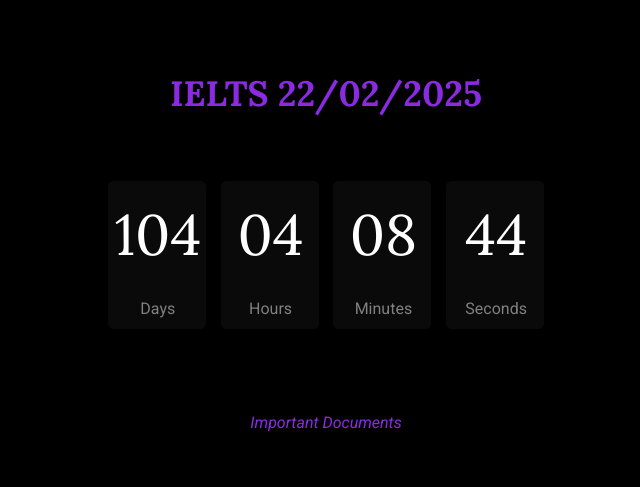
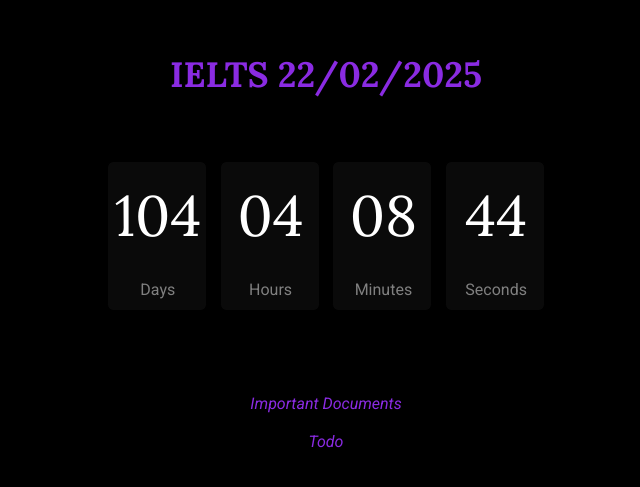
Before and after one commit to akramthedev/die-deutsch-traum, a React (Create React App) app: page / in a window 1280 px wide. Shown: the part 149-636 px from the top of the page, without its empty margins (314-954 px from the left). Built offline with nearby package versions, Linux system fonts and the light colour scheme.

Commit message:
Update Home.jsx

```diff
--- a/src/Home.jsx
+++ b/src/Home.jsx
@@ -83,6 +83,10 @@ const Home = () => {
         <span className='sojqefd' onClick={() => { nav('/Dokument') }}>
           <em>Important Documents</em>
         </span>
+        <br />
+        <span className='sojqefd' onClick={() => { nav('/todo') }}>
+          <em>Todo</em>
+        </span>
       </div>
     </div>
   );
```
